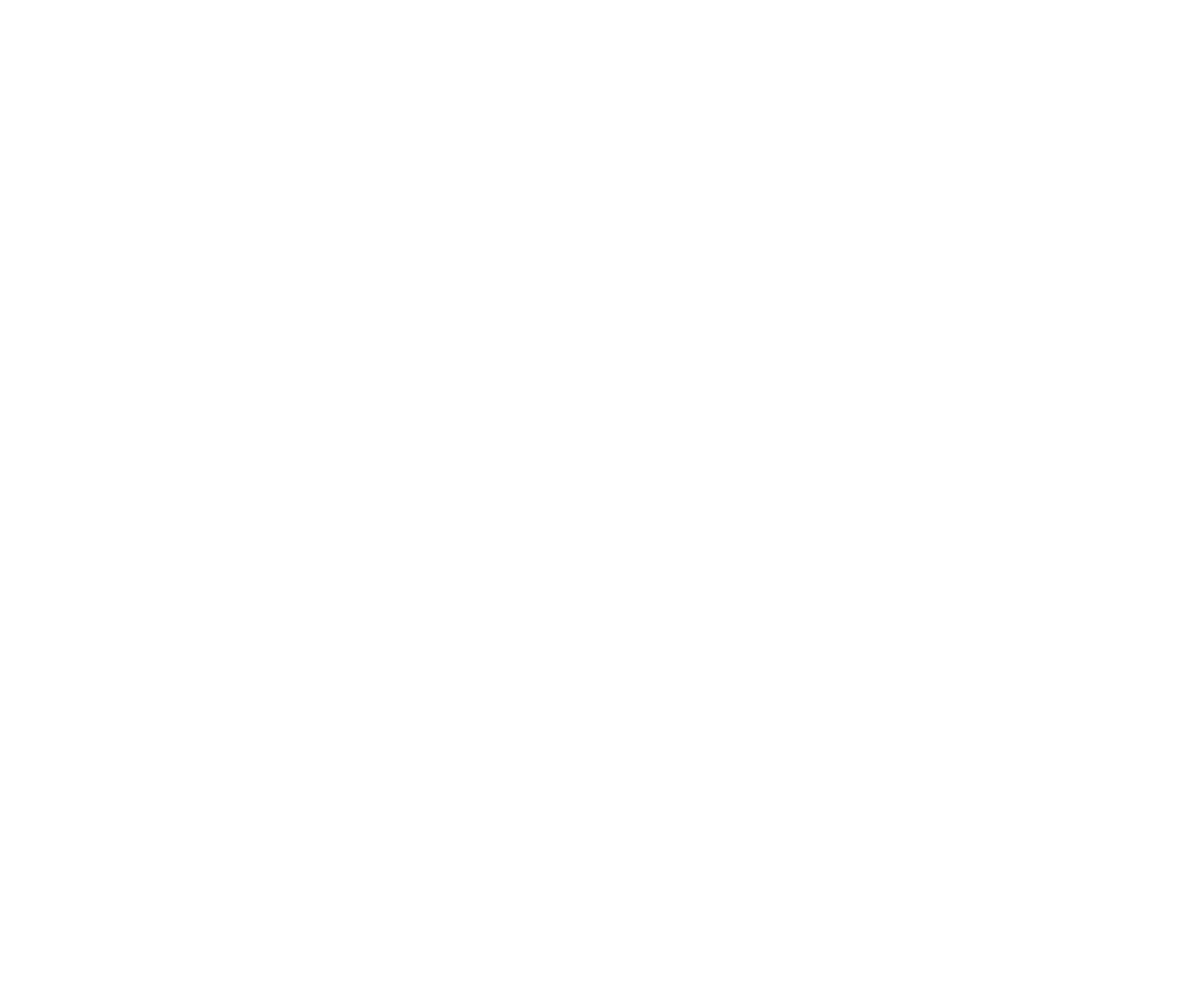
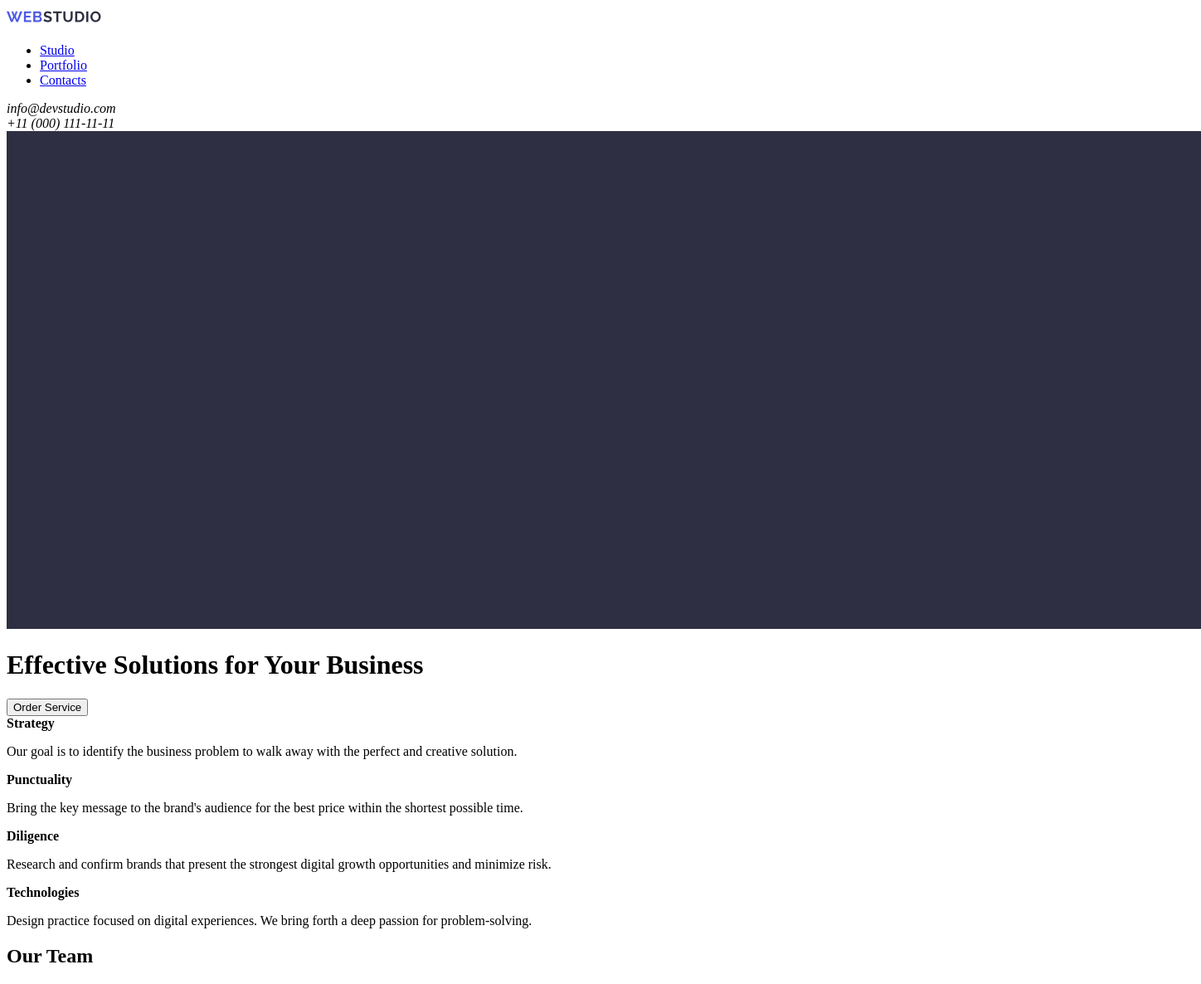
Before and after one commit to emrekzr/goit-markup-hw-05, a plain HTML site: page index.html in a window 1280 px wide. Shown: the whole page at 83% size, 1448 px wide, since content can reach past the window. Before the commit the page ends 800 px from the top, so only its background shows below. Drawn offline with Linux system fonts and the light colour scheme.

Commit message:
our team

```diff
--- a/index.html
+++ b/index.html
@@ -1,11 +1,54 @@
 <!DOCTYPE html>
 <html>
-    <head>
-        <main>
-
-        </main>
-    </head>
-    <body>
-
-    </body>
+  <head>
+    <title>Main Page <meta charset="UTF-8"/></title>
+  </head>
+  <body>
+    <header>
+      <a href="#"><img src="/images/Logo (1).png" alt="WEBSTUDIO" /> </a>
+      <nav>
+        <ul>
+          <li><a href="#">Studio</a></li>
+          <li><a href="#">Portfolio</a></li>
+          <li><a href="#">Contacts</a></li>
+        </ul>
+      </nav>
+      <section>
+        <address>
+          info@devstudio.com<br />
+          +11 (000) 111-11-11
+        </address>
+      </section>
+    </header>
+    <main>
+      <section>
+        <img
+          src="/images/Dark-bg.png"
+          alt="main pic"
+          height="600"
+          width="1440"
+        />
+      </section>
+      <h1>Effective Solutions for Your Business</h1>
+      <button type="button">Order Service</button>
+      <section>
+        <B>Strategy</B>
+        <p>Our goal is to identify the business
+            problem to walk away with the perfect and creative solution.
+        </p>
+        <B>Punctuality</B>
+        <p>Bring the key message to the brand's audience for the best price within the shortest possible time.
+        </p>
+        <B>Diligence</B>
+        <p>Research and confirm brands that present the strongest digital growth opportunities and minimize risk.
+        </p>
+        <B>Technologies</B>
+        <p>Design practice focused on digital experiences. We bring forth a deep passion for problem-solving.
+        </p>
+      </section>
+      <section>
+        <h2>Our Team</h2>
+      </section>
+    </main>
+  </body>
 </html>
```
Also changed, not shown: images/Dark-bg.png (added), images/Logo (1).png (added).
